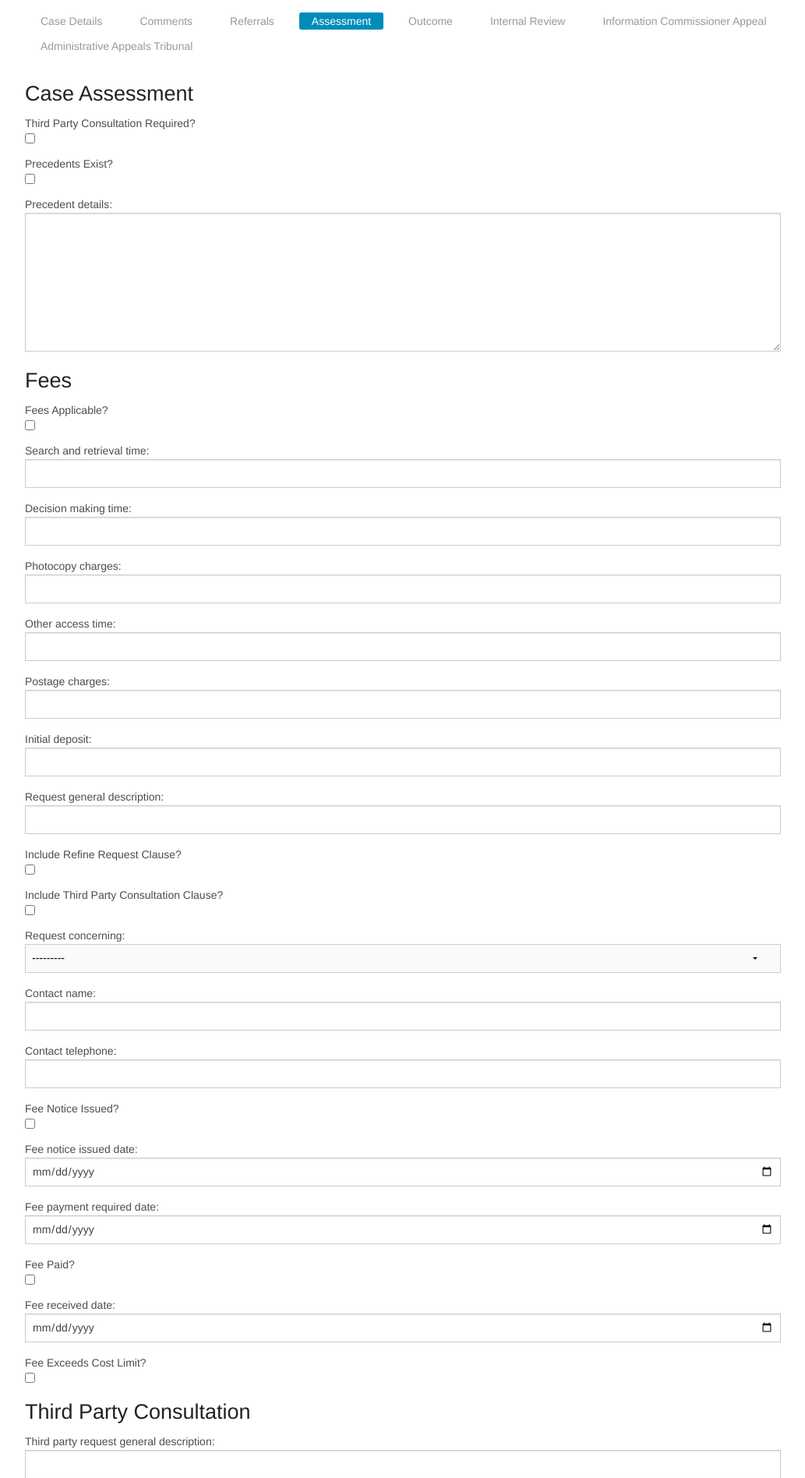
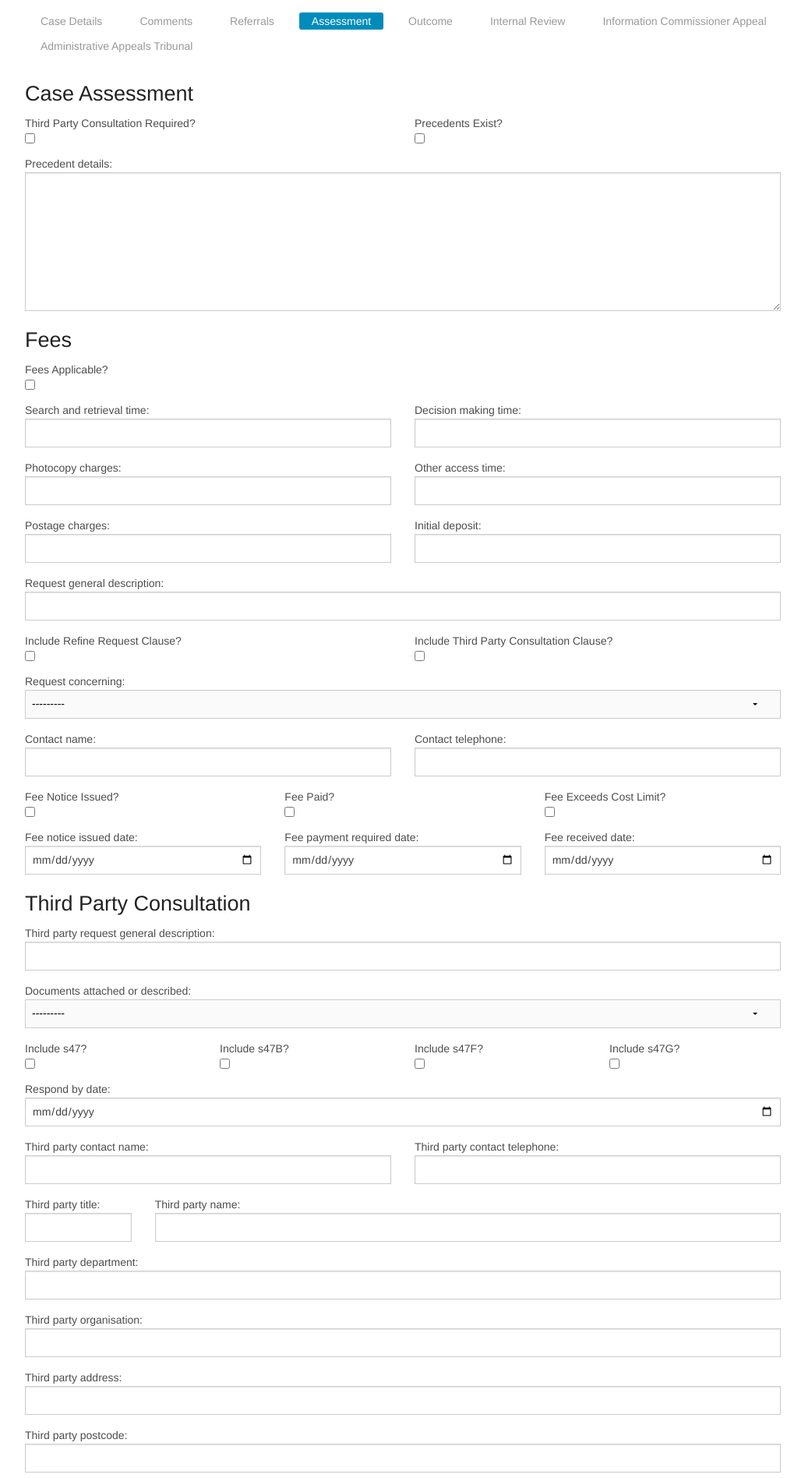
Before and after one commit to mleonard87/FOXFOI, a Django app: template foi/templates/foi/assessment.html in a window 1280 px wide. Shown: the part 45-1941 px from the top of the page at 78% size, without its empty margins (123-1156 px from the left). Run offline with Django 3.2, Linux system fonts and the light colour scheme; the template is opened without the code that fills it: values that come from a table or form of the project are taken from there, others are empty.

Commit message:
Update layout for assessment screen

```diff
--- a/foi/templates/foi/assessment.html
+++ b/foi/templates/foi/assessment.html
@@ -6,45 +6,93 @@
     <div class="row">
         <div class="large-12 columns">
             <form action="" method="post">
-                <h3>Case Assessment</h3>
-                {% for field in assessment_form %}
+                <h3 class="case-section-heading">Case Assessment</h3>
                 <div class="row">
-                        <div class="large-12 columns">
-                            <label class="{% if field.errors %}error{% endif %}">{{ field.label_tag }}
-                            {{ field }}
-                            </label>
-                            {% if field.errors %}
-                                <small class="error">{{ field.errors }}</small>
-                            {% endif %}
+                    {% include "foxfoi/form_field.html" with field=assessment_form.third_party_consultation cols=6 %}
+                    {% include "foxfoi/form_field.html" with field=assessment_form.precedents cols=6 %}
                 </div>
+                <div class="row">
+                    {% include "foxfoi/form_field.html" with field=assessment_form.precedent_details cols=12 %}
                 </div>
-                {% endfor %}
-                <h3>Fees</h3>
-                {% for field in assessment_fee_form %}
+
+                <h3 class="case-section-heading">Fees</h3>
                 <div class="row">
-                        <div class="large-12 columns">
-                            <label class="{% if field.errors %}error{% endif %}">{{ field.label_tag }}
-                            {{ field }}
-                            </label>
-                            {% if field.errors %}
-                                <small class="error">{{ field.errors }}</small>
-                            {% endif %}
+                    {% include "foxfoi/form_field.html" with field=assessment_fee_form.fee_flag cols=12 %}
                 </div>
+                <div class="row">
+                    {% include "foxfoi/form_field.html" with field=assessment_fee_form.search_and_retrieval_time cols=6 %}
+                    {% include "foxfoi/form_field.html" with field=assessment_fee_form.decision_making_time cols=6 %}
                 </div>
-                {% endfor %}
-                <h3>Third Party Consultation</h3>
-                {% for field in assessment_third_party_form %}
                 <div class="row">
-                        <div class="large-12 columns">
-                            <label class="{% if field.errors %}error{% endif %}">{{ field.label_tag }}
-                            {{ field }}
-                            </label>
-                            {% if field.errors %}
-                                <small class="error">{{ field.errors }}</small>
-                            {% endif %}
+                    {% include "foxfoi/form_field.html" with field=assessment_fee_form.photocopy_charges cols=6 %}
+                    {% include "foxfoi/form_field.html" with field=assessment_fee_form.other_access_time cols=6 %}
                 </div>
+                <div class="row">
+                    {% include "foxfoi/form_field.html" with field=assessment_fee_form.postage_charges cols=6 %}
+                    {% include "foxfoi/form_field.html" with field=assessment_fee_form.initial_deposit cols=6 %}
                 </div>
-                {% endfor %}
+                <div class="row">
+                    {% include "foxfoi/form_field.html" with field=assessment_fee_form.request_general_description cols=12 %}
+                </div>
+                <div class="row">
+                    {% include "foxfoi/form_field.html" with field=assessment_fee_form.include_refine_request_flag cols=6 %}
+                    {% include "foxfoi/form_field.html" with field=assessment_fee_form.include_third_party_consultation_flag cols=6 %}
+                </div>
+                <div class="row">
+                    {% include "foxfoi/form_field.html" with field=assessment_fee_form.request_concerning cols=12 %}
+                </div>
+                <div class="row">
+                    {% include "foxfoi/form_field.html" with field=assessment_fee_form.contact_name cols=6 %}
+                    {% include "foxfoi/form_field.html" with field=assessment_fee_form.contact_telephone cols=6 %}
+                </div>
+                <div class="row">
+                    {% include "foxfoi/form_field.html" with field=assessment_fee_form.fee_notice_issued_flag cols=4 %}
+                    {% include "foxfoi/form_field.html" with field=assessment_fee_form.fee_paid_flag cols=4 %}
+                    {% include "foxfoi/form_field.html" with field=assessment_fee_form.fee_limit_flag cols=4 %}
+                </div>
+                <div class="row">
+                    {% include "foxfoi/form_field.html" with field=assessment_fee_form.fee_notice_issued_date cols=4 %}
+                    {% include "foxfoi/form_field.html" with field=assessment_fee_form.fee_payment_required_date cols=4 %}
+                    {% include "foxfoi/form_field.html" with field=assessment_fee_form.fee_received_date cols=4 %}
+                </div>
+
+                <h3 class="case-section-heading">Third Party Consultation</h3>
+                <div class="row">
+                    {% include "foxfoi/form_field.html" with field=assessment_third_party_form.third_party_request_general_description cols=12 %}
+                </div>
+                <div class="row">
+                    {% include "foxfoi/form_field.html" with field=assessment_third_party_form.documents_attached_or_described cols=12 %}
+                </div>
+                <div class="row">
+                    {% include "foxfoi/form_field.html" with field=assessment_third_party_form.include_s47_flag cols=3 %}
+                    {% include "foxfoi/form_field.html" with field=assessment_third_party_form.include_s47b_flag cols=3 %}
+                    {% include "foxfoi/form_field.html" with field=assessment_third_party_form.include_s47f_flag cols=3 %}
+                    {% include "foxfoi/form_field.html" with field=assessment_third_party_form.include_s47g_flag cols=3 %}
+                </div>
+                <div class="row">
+                    {% include "foxfoi/form_field.html" with field=assessment_third_party_form.respond_by_date cols=12 %}
+                </div>
+                <div class="row">
+                    {% include "foxfoi/form_field.html" with field=assessment_third_party_form.third_party_contact_name cols=6 %}
+                    {% include "foxfoi/form_field.html" with field=assessment_third_party_form.third_party_contact_telephone cols=6 %}
+                </div>
+                <div class="row">
+                    {% include "foxfoi/form_field.html" with field=assessment_third_party_form.third_party_title cols=2 %}
+                    {% include "foxfoi/form_field.html" with field=assessment_third_party_form.third_party_name cols=10 %}
+                </div>
+                <div class="row">
+                    {% include "foxfoi/form_field.html" with field=assessment_third_party_form.third_party_department cols=12 %}
+                </div>
+                <div class="row">
+                    {% include "foxfoi/form_field.html" with field=assessment_third_party_form.third_party_organisation cols=12 %}
+                </div>
+                <div class="row">
+                    {% include "foxfoi/form_field.html" with field=assessment_third_party_form.third_party_address cols=12 %}
+                </div>
+                <div class="row">
+                    {% include "foxfoi/form_field.html" with field=assessment_third_party_form.third_party_postcode cols=12 %}
+                </div>
+
                 {% csrf_token %}
                 <input type="submit" value="Save" class="button">
                 <h3>Correspondence Documents</h3>
```
Lines whose indentation alone changed are shown as unchanged.
